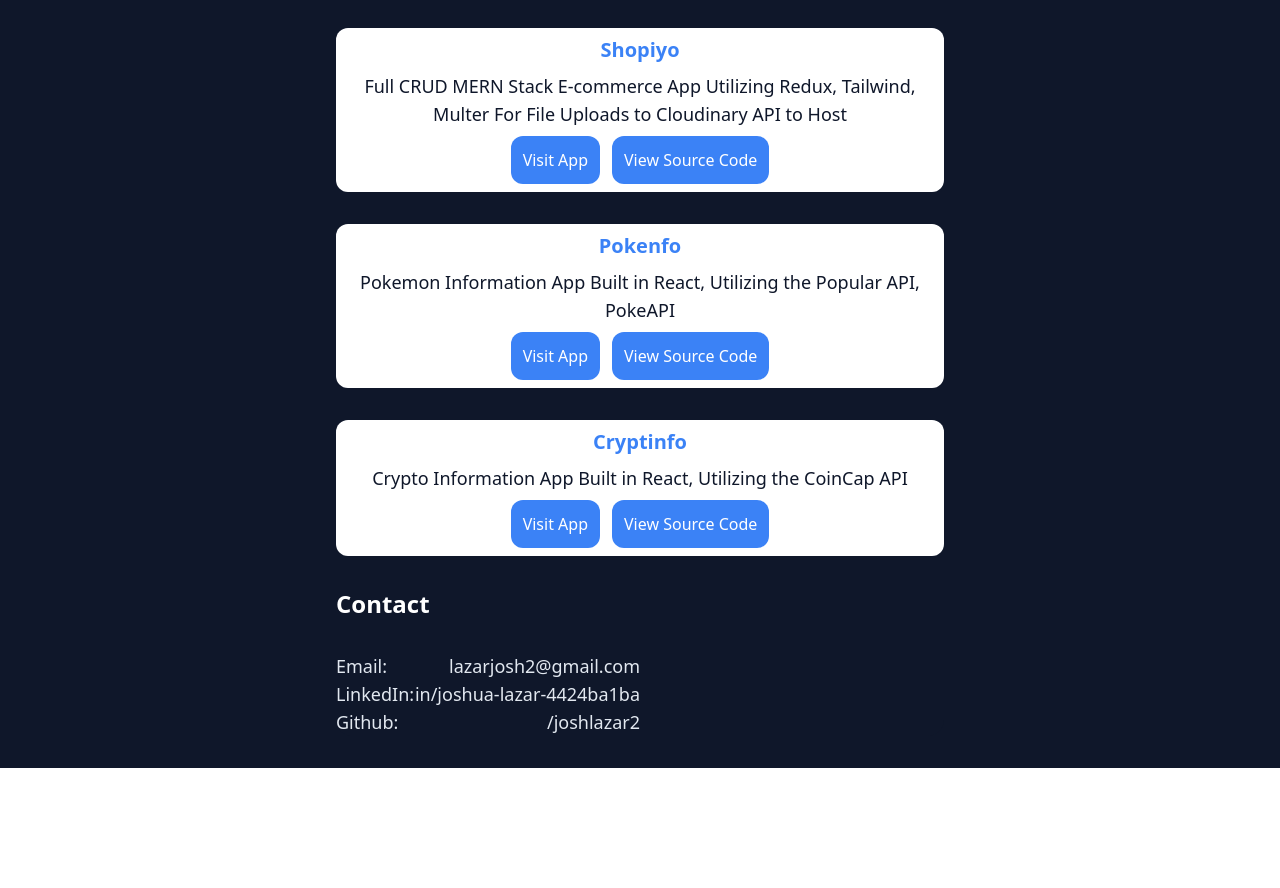
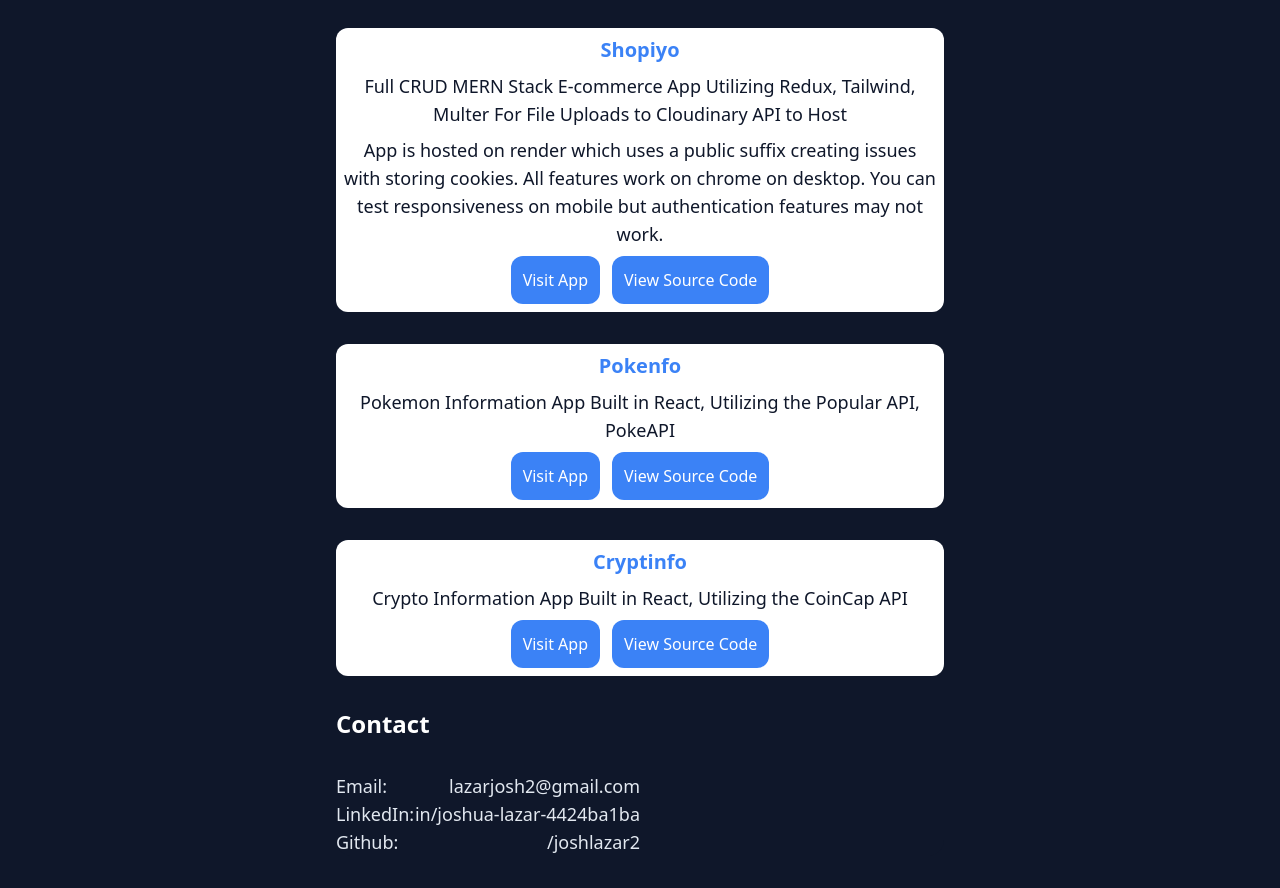
Before and after one commit to joshlazar2/portfolio, a React (Create React App) app in the folder client/: page / in a window 1280 px wide. Shown: the part 800-1688 px from the top of the page. Before the commit the page ends 1568 px from the top, so only its background shows below. Built offline with nearby package versions, Linux system fonts and the light colour scheme.

Commit message:
added disclaimer regarding authentication features

```diff
--- a/client/src/components/Main.jsx
+++ b/client/src/components/Main.jsx
@@ -23,6 +23,7 @@ const Main = () => {
                 <div className='bg-white rounded-xl flex flex-col p-2 justify-center items-center space-y-2'>
                     <p className='text-xl font-bold text-blue-500'>Shopiyo</p>
                     <p className='text-lg text-slate-900 text-center'>Full CRUD MERN Stack E-commerce App Utilizing Redux, Tailwind, Multer For File Uploads to Cloudinary API to Host</p>
+                    <p className='text-lg text-slate-900 text-center'>App is hosted on render which uses a public suffix creating issues with storing cookies. All features work on chrome on desktop. You can test responsiveness on mobile but authentication features may not work.</p>
                     <div className='space-x-3'>
                         <button onClick={() => window.open('https://shopiyo-site.onrender.com/', '_blank')} className='bg-blue-500 text-white p-3 rounded-xl hover:shadow-2xl hover:bg-blue-600'>Visit App</button>
                         <button onClick={() => window.open('https://github.com/joshlazar2/e-commerce-cloudinary', '_blank')} className='bg-blue-500 text-white p-3 rounded-xl hover:shadow-2xl hover:bg-blue-600'>View Source Code</button>
```
